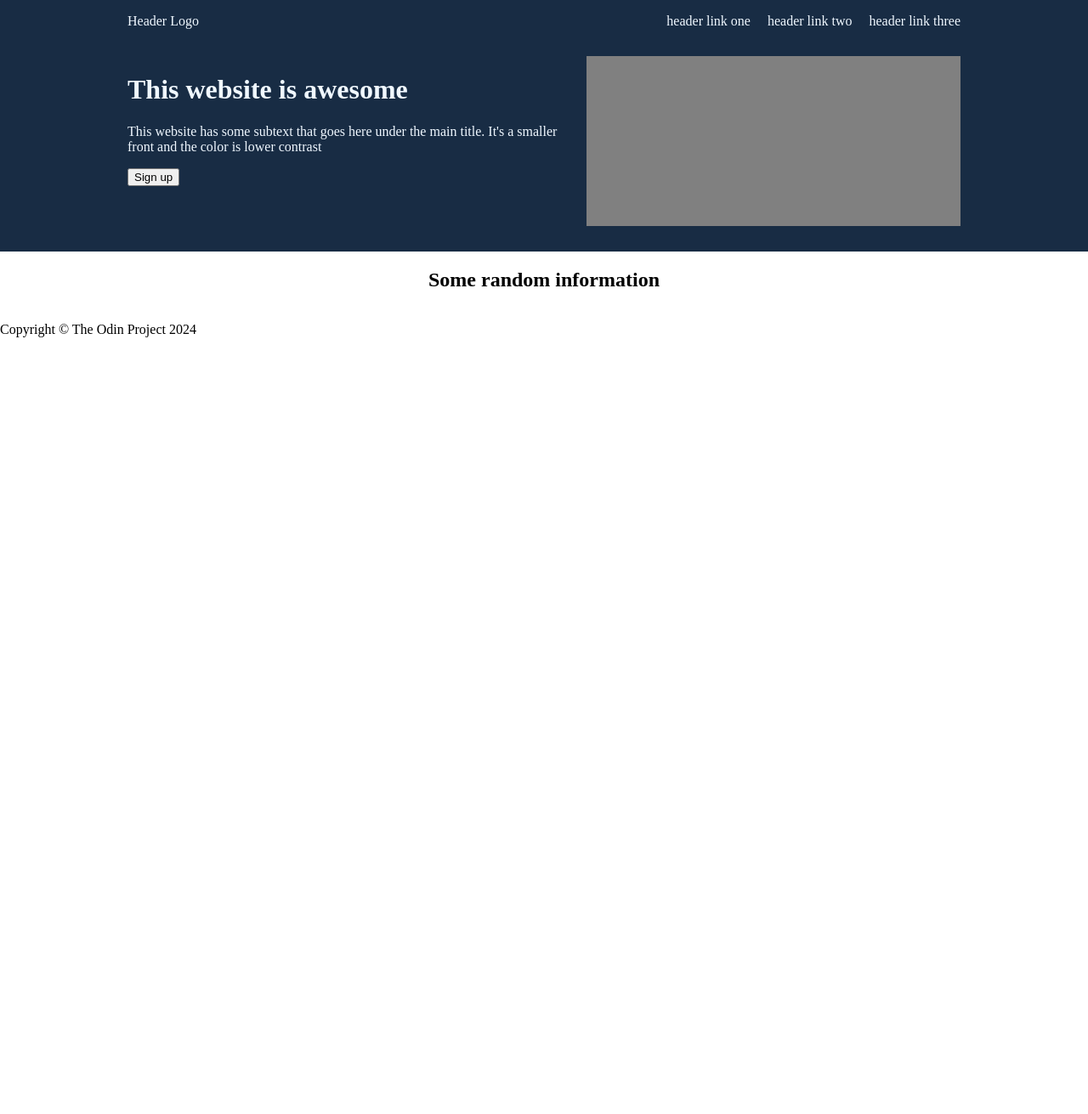
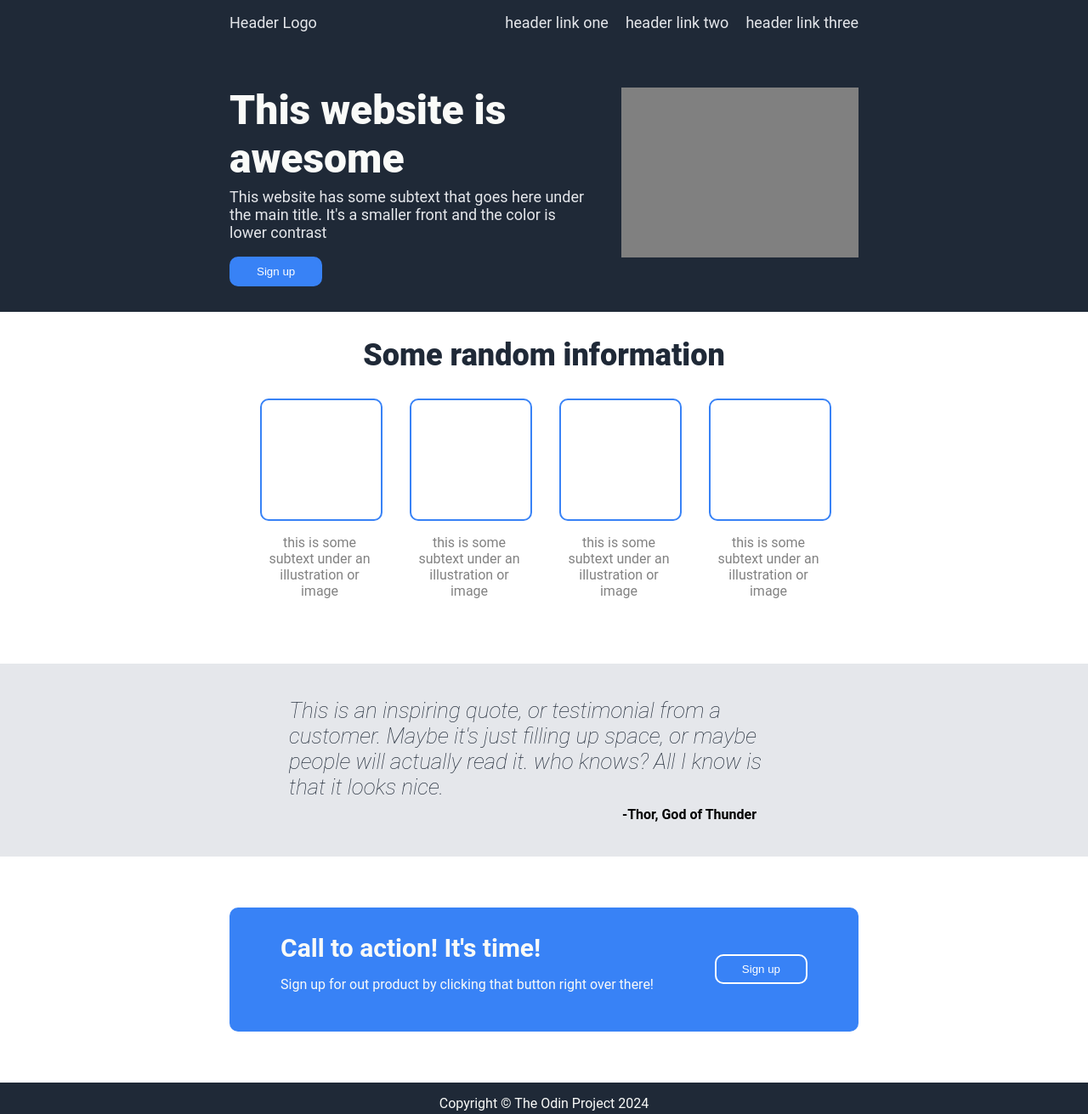
Before and after one commit to SherwinDistor/odin-landing-page, a plain HTML site: page index.html in a window 1280 px wide. Shown: the whole page at 85% size. Before the commit the page ends 800 px from the top, so only its background shows below. Drawn offline with Linux system fonts and the light colour scheme.

Commit message:
Style page according to provided specs

```diff
--- a/index.html
+++ b/index.html
@@ -8,8 +8,8 @@
 </head>
 <body>
     <header class="padding">
-        <div class="white">Header Logo</div>
-        <ul class="white">
+        <div class="head">Header Logo</div>
+        <ul class="head">
             <li>header link one</li>
             <li>header link two</li>
             <li>header link three</li>
@@ -18,9 +18,9 @@
     <content>
         <div class="one padding">
             <div>
-                <h1 class="white">This website is awesome</h1>
-                <p class="white">This website has some subtext that goes here under the main title. It's a smaller front and the color is lower contrast</p>
-                <button>Sign up</button>
+                <h1>This website is awesome</h1>
+                <p class="head-p">This website has some subtext that goes here under the main title. It's a smaller front and the color is lower contrast</p>
+                <button class="btn-blue">Sign up</button>
             </div>
             <div class="img">
                 <img>
@@ -29,33 +29,40 @@
         <div class="two padding">
             <h2>Some random information</h2>
             <div class="square-container">
-                <div>
+                <div class="square-text">
                     <div class="square"></div>
-                    <p></p>
+                    <p>this is some subtext under an illustration or image</p>
                 </div>
-                <div>
+                <div class="square-text">
                     <div class="square"></div>
-                    <p></p>
+                    <p>this is some subtext under an illustration or image</p>
                 </div>
-                <div>
+                <div class="square-text">
                     <div class="square"></div>
-                    <p></p>
+                    <p>this is some subtext under an illustration or image</p>
                 </div>
-                <div>
+                <div class="square-text">
                     <div class="square"></div>
-                    <p></p>
+                    <p>this is some subtext under an illustration or image</p>
                 </div>
             </div>
         </div>
-        <div>
-
+        <div class="three padding">
+            <h3>This is an inspiring quote, or testimonial from a customer. Maybe it's just filling up space, or maybe people will actually read it. who knows? All I know is that it looks nice.</h3>
+            <h4>-Thor, God of Thunder</h4>
         </div>
-        <div>
-
+        <div class="four padding">
+            <div class="blue-box">
+                <div>
+                    <h5>Call to action! It's time!</h5>
+                    <p class="four-p">Sign up for out product by clicking that button right over there!</p>
+                </div>
+                <button class="btn-clear">Sign up</button>
+            </div>
         </div>
     </content>
-    <footer>
-        <div>
+    <footer class="padding">
+        <div class="foot-text">
             Copyright © The Odin Project 2024
         </div>
     </footer>
--- a/styles.css
+++ b/styles.css
@@ -1,16 +1,13 @@
-.white {
-    color: aliceblue;
-}
-
 .padding {
-    padding-left: 150px;
-    padding-right: 150px;
+    padding-left: 270px;
+    padding-right: 270px;
 }
 
 body {
     display: flex;
     flex-direction: column;
     margin: 0;
+    font-family: Roboto, Helvetica, sans-serif;
 }
 
 header {
@@ -18,7 +15,12 @@ header {
     justify-content: space-between;
     padding-top: 16px;
     padding-bottom: 16px;
-    background: rgb(24, 44, 68);
+    background: #1F2937;
+}
+
+.head {
+    color: #e5e7eb;
+    font-size: 18px;
 }
 
 ul {
@@ -29,19 +31,36 @@ ul {
     gap: 20px
 }
 
-li {
-
-}
-
 .one {
-    background: rgb(24, 44, 68);
+    background: #1F2937;
     display: flex;
     padding-top: 16px;
     padding-bottom: 30px;
     justify-content: space-between;
+    align-items: center;
+    gap: 30px;
 }
 
+h1 {
+    font-size: 48px;
+    color: #F9fAF8;
+    font-weight: 900;
+    margin-bottom: 6px;
+}
 
+.head-p {
+    color: #e5e7eb;
+    font-size: 18px;
+    margin-top: 0;
+}
+
+.btn-blue {
+    background-color: #3882f6;
+    padding: 8px 30px;
+    border-radius: 10px;
+    color: white;
+    border: 2px solid #3882f6;
+}
 
 .img {
     width: 600px;
@@ -49,12 +68,99 @@ li {
     background: gray;
 }
 
+.two {
+    padding-bottom: 60px;
+}
+
 h2 {
     text-align: center;
+    font-size: 36px;
+    color: #1F2937;
+    font-weight: 900;
 }
 
 .square-container {
     display: flex;
     justify-content: space-evenly;
+    text-align: center;
+}
 
+.square-text {
+    max-width: 140px;
+    color: #828282;
 }
+.square {
+    width: 140px;
+    height: 140px;
+    border: 2px solid #3882f6;
+    border-radius: 10px;
+    margin: auto;
+}
+
+.three {
+    background: #e5e7eb;
+    padding-top: 40px;
+    padding-bottom: 40px;
+}
+
+h3 {
+    max-width: 600px;
+    text-align: left;
+    margin: auto;
+    font-weight: 300;
+    padding-bottom: 8px;
+    font-style: italic;
+    font-weight: lighter;
+    font-size: 26px;
+    color: #1F2937;
+}
+
+h4 {
+    text-align: right;
+    max-width: 500px;
+    margin: auto;
+}
+
+.four {
+    padding-top: 60px;
+    padding-bottom: 60px;
+}
+
+.blue-box {
+    background: #3882f6;
+    display: flex;
+    justify-content: space-between;
+    align-items: center;
+    padding: 30px 60px;
+    border-radius: 10px;
+}
+
+h5 {
+    font-size: 30px;
+    margin: 0;
+    color: #F9fAF8;
+}
+
+.four-p {
+    color: #F9fAF8;
+}
+
+.btn-clear {
+    border: 2px solid white;
+    background-color: #3882f6;
+    color: white;
+    padding: 8px 30px;
+    border-radius: 10px;
+}
+
+footer {
+    background: #1F2937;
+    height: 50px;
+    display: flex;
+    align-items: center;
+    justify-content: center;
+}
+
+.foot-text {
+    color: #F9fAF8;
+}
```
